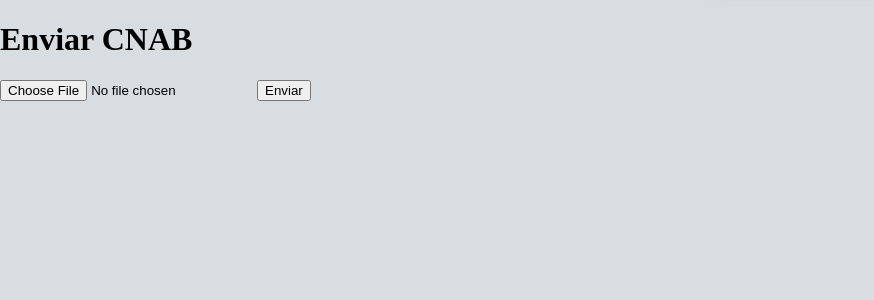
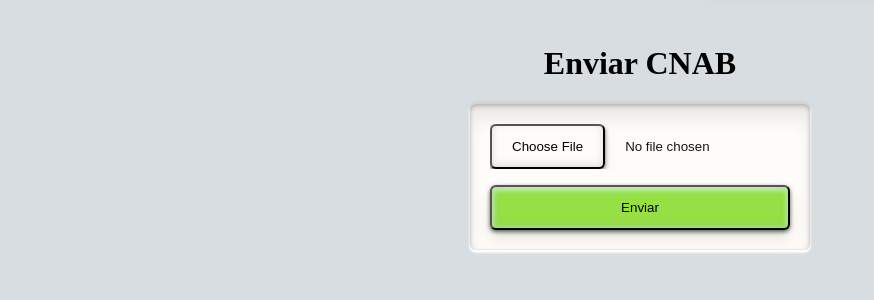
Before and after one commit to viniciusmodena/backend-challenge-safe-file-data-on-database, a Django app: template transactions/templates/upload.html in a window 1280 px wide. Shown: the part 88-388 px from the top of the page, without its empty margins (0-874 px from the left). Run offline with Django 4.2, Linux system fonts and the light colour scheme; the template is opened without the code that fills it, so the values that code supplies are empty; parts of the project's set-up code (start-up, migrations or seed data) failed here and were passed over.

Commit message:
fix: upload template style feat:readme

```diff
--- a/transactions/static/styles.css
+++ b/transactions/static/styles.css
@@ -44,10 +44,8 @@ a:visited {
   -moz-box-sizing: border-box;
   box-sizing: border-box;
   border-radius: 6px;
-  box-shadow: 0 2px 4px 0 rgba(72, 72, 72, 0.83),
-    0 10px 15px 0 rgba(126, 126, 126, 0.12),
-    0 -2px 6px 1px rgba(199, 199, 199, 0.55) inset,
-    0 2px 4px 2px rgba(255, 255, 255, 0.83) inset;
+  box-shadow: 0 2px 4px 0 #484848d4, 0 10px 15px 0 #7e7e7e1f,
+    0 -2px 6px 1px #c7c7c78c inset, 0 2px 4px 2px #ffffffd4 inset;
 }
 
 .div-btn:active {
@@ -65,10 +63,8 @@ a:visited {
   -moz-box-sizing: border-box;
   box-sizing: border-box;
   border-radius: 6px;
-  box-shadow: 0 2px 4px 0 rgba(72, 72, 72, 0.83),
-    0 10px 15px 0 rgba(126, 126, 126, 0.12),
-    0 -2px 6px 1px rgba(199, 199, 199, 0.55) inset,
-    0 2px 4px 2px rgba(255, 255, 255, 0.83) inset;
+  box-shadow: 0 2px 4px 0 #484848d4, 0 10px 15px 0 #7e7e7e1f,
+    0 -2px 6px 1px #c7c7c78c inset, 0 2px 4px 2px #ffffffd4 inset;
 }
 
 .search-form input {
@@ -79,9 +75,9 @@ a:visited {
   color: #161616;
   font-weight: 500;
   background-color: #fffbf8;
-  box-shadow: 0 -2px 2px 0 rgba(199, 199, 199, 0.55), 0 1px 1px 0 #fff,
-    0 2px 2px 1px #fafafa, 0 2px 4px 0 #b2b2b2 inset, 0 -1px 1px 0 #f2f2f2 inset,
-    0 15px 15px 0 rgba(41, 41, 41, 0.09) inset;
+  box-shadow: 0 -2px 2px 0 #c7c7c78c, 0 1px 1px 0 #fff, 0 2px 2px 1px #fafafa,
+    0 2px 4px 0 #b2b2b2 inset, 0 -1px 1px 0 #f2f2f2 inset,
+    0 15px 15px 0 #29292917 inset;
 }
 
 .search-form input:focus {
@@ -178,6 +174,45 @@ td {
   margin-bottom: 15px;
 }
 
+.form-upload {
+  display: flex;
+  flex-direction: column;
+  gap: 1rem;
+  max-width: 300px;
+  padding: 20px;
+  border-radius: 6px;
+  border: none;
+  color: #161616;
+  font-weight: 500;
+  background-color: #fffbf8;
+  box-shadow: 0 -2px 2px 0 #c7c7c78c, 0 1px 1px 0 #fff, 0 2px 2px 1px #fafafa,
+    0 2px 4px 0 #b2b2b2 inset, 0 -1px 1px 0 #f2f2f2 inset,
+    0 15px 15px 0 #29292917 inset;
+}
+
+.file-input::-webkit-file-upload-button {
+  background-color: #fffbf8;
+  padding: 13px 20px;
+  margin-right: 20px;
+  -webkit-box-sizing: border-box;
+  -moz-box-sizing: border-box;
+  box-sizing: border-box;
+  border-radius: 6px;
+  box-shadow: 0 2px 4px 0 #484848d4, 0 10px 15px 0 #7e7e7e1f,
+    0 -2px 6px 1px #c7c7c78c inset, 0 2px 4px 2px #ffffffd4 inset;
+}
+
+.form-upload button {
+  background-color: #96df44;
+  padding: 13px 20px;
+  -webkit-box-sizing: border-box;
+  -moz-box-sizing: border-box;
+  box-sizing: border-box;
+  border-radius: 6px;
+  box-shadow: 0 2px 4px 0 #354433d4, 0 10px 15px 0 #6077601f,
+    0 -2px 6px 1px #9cc4998c inset, 0 2px 4px 2px #c7fab7d4 inset;
+}
+
 @media only screen and (min-width: 600px) {
   .nav-bar {
     max-width: 700px;
@@ -188,4 +223,8 @@ td {
   .store-card {
     width: 600px;
   }
+
+  .form-upload {
+    width: 600px;
+  }
 }
--- a/transactions/templates/upload.html
+++ b/transactions/templates/upload.html
@@ -1,8 +1,10 @@
 {% extends 'base.html' %} {% block content %}
-<h1>Enviar CNAB</h1>
-<form method="POST" enctype="multipart/form-data">
-  {% csrf_token %}
-  <input type="file" name="cnab-file" />
-  <button type="submit">Enviar</button>
-</form>
+<div class="container">
+  <h1>Enviar CNAB</h1>
+  <form method="POST" enctype="multipart/form-data" class="form-upload">
+    {% csrf_token %}
+    <input type="file" name="cnab-file" class="file-input" />
+    <button type="submit">Enviar</button>
+  </form>
+</div>
 {% endblock %}
--- a/transactions/urls.py
+++ b/transactions/urls.py
@@ -3,7 +3,7 @@ from django.urls import path
 from . import views
 
 urlpatterns = [
-    path("upload/", views.upload_file, name="upload-file"),
+    path("", views.upload_file, name="upload-file"),
     path("transactions/<store_name>/", views.list_transactions_by_store, name="list-transactions"),
     path("search-results/", views.filter_stores, name="filter-stores"),
 
```
Also changed, not shown: README.md.
